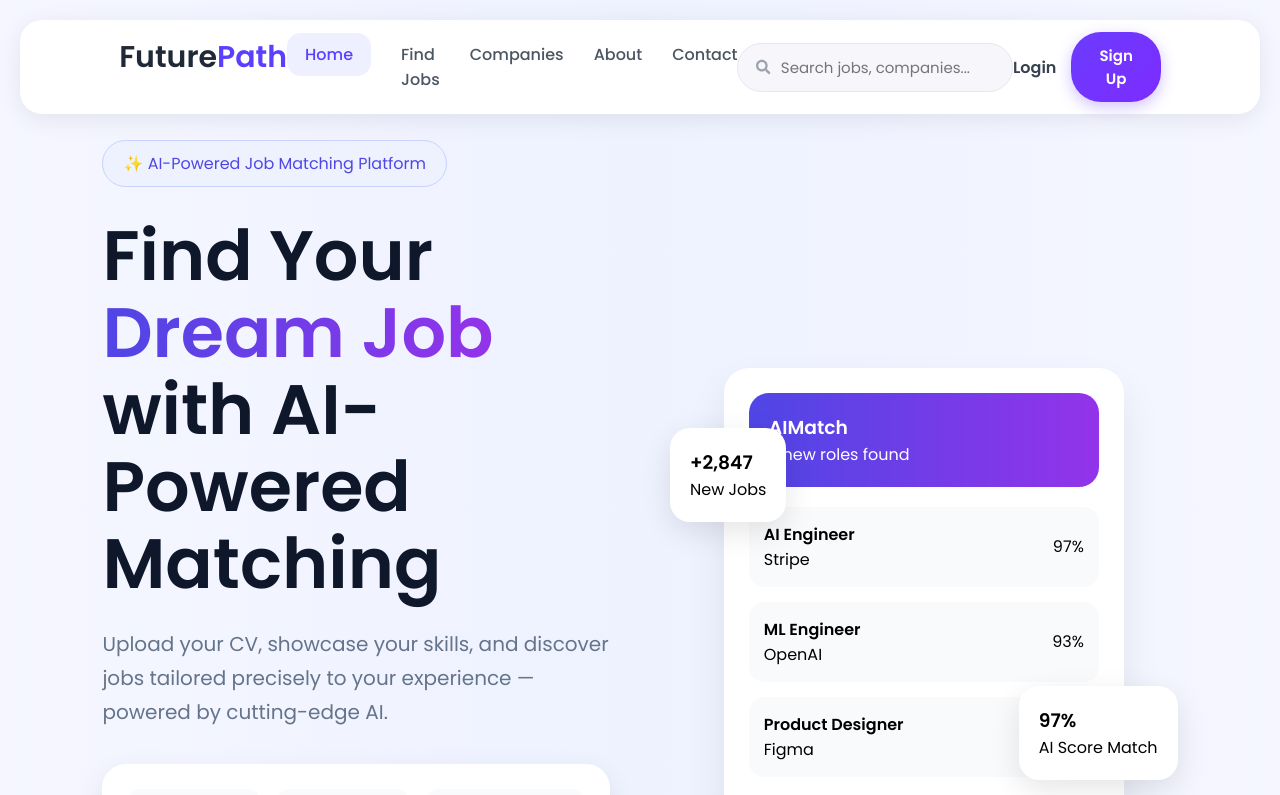
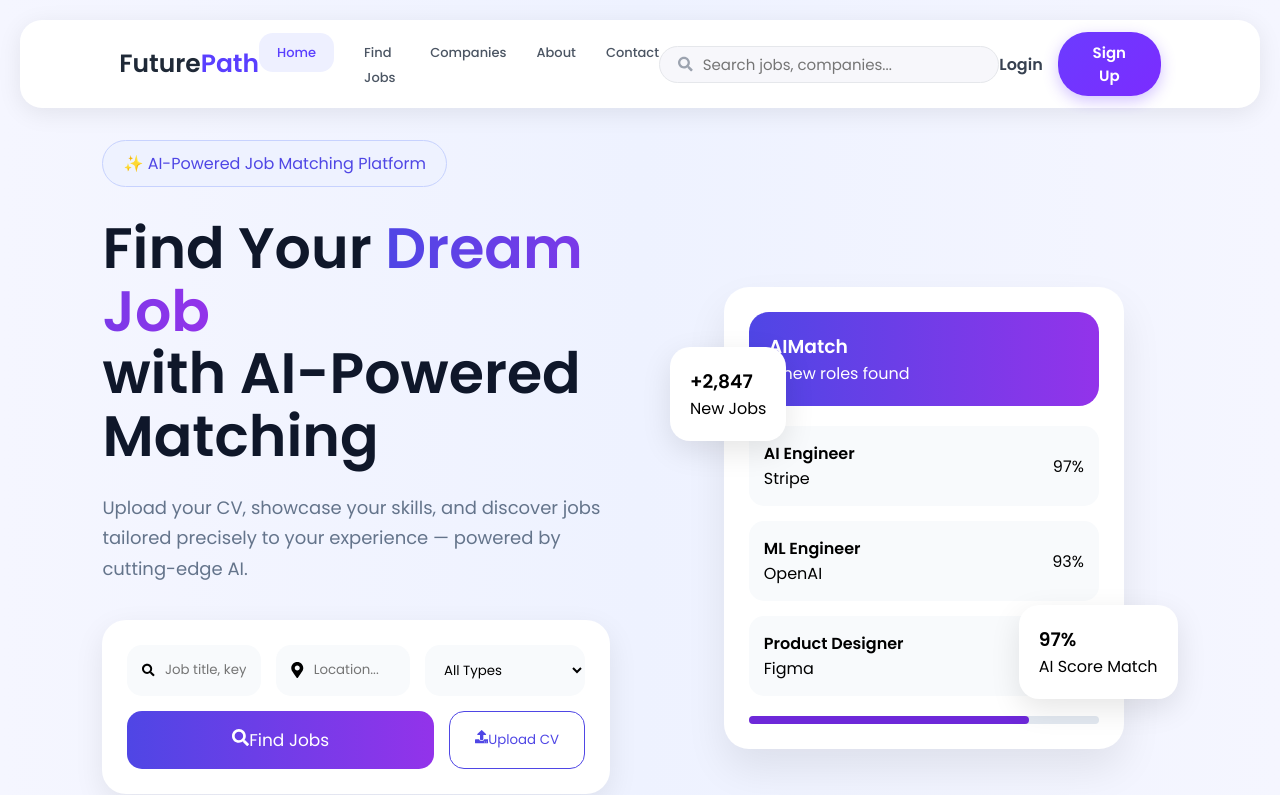
Before and after one commit to thakshilamadhushan/hict22013-FuturePath, a React (Vite) app in the folder Frontend/: page / in a window 1280 px wide. Shown: the top 795 px of the page. Built offline with nearby package versions, Linux system fonts and the light colour scheme.

Commit message:
Make rsponsive chnages in nav bar and hero

```diff
--- a/Frontend/src/components/heroSection.css
+++ b/Frontend/src/components/heroSection.css
@@ -29,7 +29,8 @@
 }
 
 .hero-left h1 {
-  font-size: 70px;
+  font-size: 57px;
+  font-weight:bolder;
   line-height: 1.1;
   color: #0f172a;
   margin-bottom: 25px;
@@ -47,7 +48,7 @@
 
 .hero-left p {
   color: #64748b;
-  font-size: 20px;
+  font-size: 18px;
   max-width: 650px;
   line-height: 1.7;
 }
@@ -130,7 +131,8 @@
 .popular-tags button {
   border: 1px solid #e2e8f0;
   background: white;
-  padding: 10px 18px;
+  font-weight: 500;
+  padding: 6px 15px;
   border-radius: 30px;
 }
 
--- a/Frontend/src/components/heroSection.jsx
+++ b/Frontend/src/components/heroSection.jsx
@@ -1,5 +1,5 @@
 import React from "react";
-import "./HeroSection.css";
+import "./heroSection.css";
 import {FaSearch, FaMapMarkerAlt, FaBriefcase, FaBuilding, FaUsers, FaAward, FaUpload} from "react-icons/fa";
 
 function HeroSection() {
--- a/Frontend/src/components/navBar.css
+++ b/Frontend/src/components/navBar.css
@@ -31,13 +31,13 @@
 }
 
 /* Logo */
-.logo{
+.navbar-logo{
   display:flex;
   align-items:center;
   gap:12px;
 }
 
-.logo-icon{
+.navbar-logo-icon{
   width:40px;
   height:40px;
   border-radius:50%;
@@ -50,13 +50,13 @@
   font-weight:bold;
 }
 
-.logo h2{
+.navbar-logo h2{
   font-size:25px;
   font-weight:700;
   color:#1f2937;
 }
 
-.logo span{
+.navbar-logo span{
   color:#5a3fff;
 }
 
@@ -70,7 +70,7 @@
 .nav-links li a{
   text-decoration:none;
   color:#4b5563;
-  font-size:16px;
+  font-size:13px;
   font-weight:500;
   transition:0.3s;
 }
@@ -93,7 +93,7 @@
   background:#f7f7fb;
   border:1px solid #e5e7eb;
   border-radius:30px;
-  padding:12px 18px;
+  padding:6px 18px;
   width:360px;
 }
 
@@ -128,7 +128,7 @@
 
 .signup-btn{
   border:none;
-  padding:12px 28px;
+  padding:9px 28px;
   border-radius:30px;
   cursor:pointer;
   color:white;
--- a/Frontend/src/components/navBar.jsx
+++ b/Frontend/src/components/navBar.jsx
@@ -1,5 +1,5 @@
 import React, { useState } from "react";
-import "./Navbar.css";
+import "./navBar.css";
 import { FaBars, FaTimes, FaSearch } from "react-icons/fa";
 
 const Navbar = () => {
@@ -10,7 +10,7 @@ const Navbar = () => {
       <div className="navbar-container">
 
         {/* Logo */}
-        <div className="logo">
+        <div className="navbar-logo">
           {/*<div className="logo-icon">✦</div>*/}
           <h2>Future<span>Path</span>
           </h2>
```
